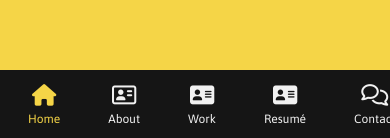
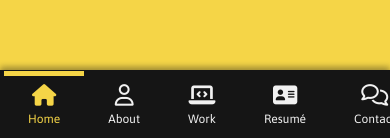
Before and after one commit to sayhelloelijah/say-redesign-angular, an Angular app: page / in a window 390 px wide. Shown: the part 703-841 px from the top of the page. Built offline with nearby package versions, Linux system fonts and the light colour scheme.

Commit message:
:lipstick: update mobile nav active state

```diff
--- a/package.json
+++ b/package.json
@@ -7,7 +7,8 @@
     "build": "ng build",
     "test": "ng test",
     "lint": "ng lint",
-    "e2e": "ng e2e"
+    "e2e": "ng e2e",
+    "bs": "browser-sync start --proxy \"localhost:4200\" --files \"*.scss\""
   },
   "private": true,
   "dependencies": {
--- a/src/app/partials/mobile-menu/mobile-menu.component.html
+++ b/src/app/partials/mobile-menu/mobile-menu.component.html
@@ -9,13 +9,13 @@
     </li>
     <li class="mobile-nav__list-item">
       <a routerLink="about" class="mobile-nav__list-item-link" routerLinkActive="mobile-nav__list-item-link--active">
-        <i class="far fa-address-card mobile-nav__list-item-icon"></i>
+        <i class="far fa-user mobile-nav__list-item-icon"></i>
         About
       </a>
     </li>
     <li class="mobile-nav__item">
       <a routerLink="work" class="mobile-nav__list-item-link" routerLinkActive="mobile-nav__list-item-link--active">
-        <i class="fa fa-address-card mobile-nav__list-item-icon"></i>
+        <i class="fa fa-laptop-code mobile-nav__list-item-icon"></i>
         Work
       </a>
     </li>
--- a/src/app/partials/mobile-menu/mobile-menu.component.scss
+++ b/src/app/partials/mobile-menu/mobile-menu.component.scss
@@ -4,6 +4,7 @@
   align-items: center;
   background-color: $black;
   bottom: 0px;
+  box-shadow: 0px -3px 6px rgba($black, 40%);
   color: $primary-color;
   display: flex;
   flex: {
@@ -43,12 +44,15 @@
           direction: column;
         }
         font-size: 0.75em;
-        justify-content: center;
+        justify-content: space-evenly;
         padding: 1.25em 2em;
         text-decoration: none;
 
         @at-root &--active {
+          border-top: 5px solid $primary-color;
           color: $primary-color !important;
+          padding-top: 0.75em;
+          // text-shadow: -1px -1px 2px darken($white, 10%);
         }
       }
     }
```
